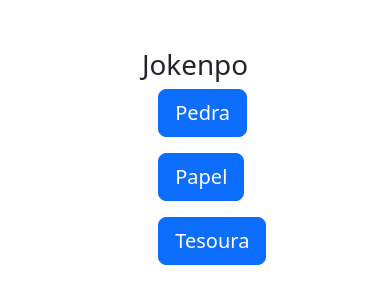
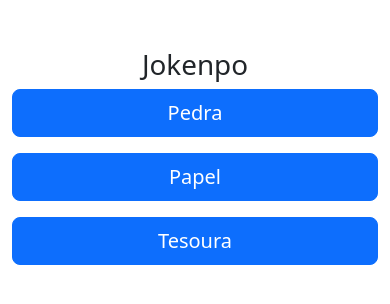
Before and after one commit to LacamJC/jokenpo, a plain HTML site: page index.html in a window 390 px wide. Drawn offline with nearby package versions, Linux system fonts and the light colour scheme.

Commit message:
Arrumando responsividade

```diff
--- a/index.html
+++ b/index.html
@@ -8,17 +8,17 @@
     <link href="https://cdn.jsdelivr.net/npm/bootstrap@5.3.2/dist/css/bootstrap.min.css" rel="stylesheet" integrity="sha384-T3c6CoIi6uLrA9TneNEoa7RxnatzjcDSCmG1MXxSR1GAsXEV/Dwwykc2MPK8M2HN" crossorigin="anonymous">
   </head>
   <body>
-    <div class="bg-succsess w-50 m-auto my-5">
+    <div class="bg-succsess  my-5" id="container">
         <h1 class="text-center">Jokenpo</h1>
 
 
-        <div id="usuario" class="row  w-50 m-auto mb-5">
-            <div class="mb-3 col"><input type="button" value="Pedra" class="btn btn-primary btn-lg" onclick="jokenpo('PEDRA')"></div>
-            <div class="mb-3 col"><input type="button" value="Papel" class="btn btn-primary btn-lg" onclick="jokenpo('PAPEL')"></div>
-            <div class="mb-3 col"><input type="button" value="Tesoura" class="btn btn-primary btn-lg" onclick="jokenpo('TESOURA')"></div>
+        <div id="usuario" class="row m-auto w-100">
+            <div class="mb-3 col-12"><input type="button" value="Pedra" class="btn btn-primary btn-lg w-100" onclick="jokenpo('PEDRA')"></div>
+            <div class="mb-3 col-12"><input type="button" value="Papel" class="btn btn-primary btn-lg w-100" onclick="jokenpo('PAPEL')"></div>
+            <div class="mb-3 col-12"><input type="button" value="Tesoura" class="btn btn-primary btn-lg w-100" onclick="jokenpo('TESOURA')"></div>
         </div>
 
-        <div id="resultado" class="w-50 m-auto" >
+        <div id="resultado" class="  m-5" >
 
         </div>
     </div>
--- a/style.css
+++ b/style.css
@@ -9,6 +9,15 @@
     margin: auto;
 }
 
+#container
+{
+    max-width: 500px;
+    margin: auto;
+}
+
+
+
+
 @keyframes loading{
     to{
         transform: rotate(360deg);
```
